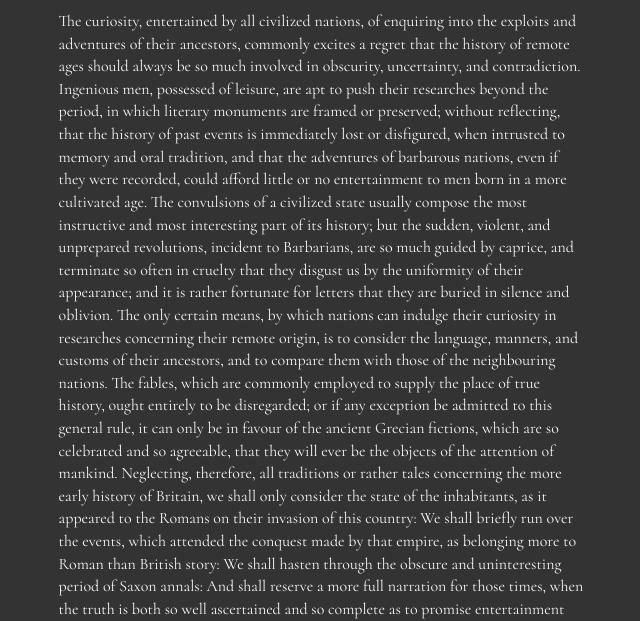
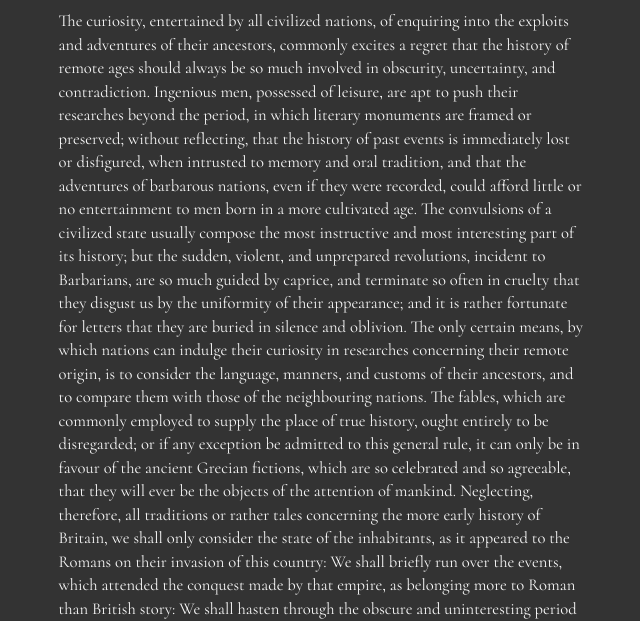
Before and after one commit to imdevine/jd, a plain HTML site: page index.html in a window 1280 px wide. Shown: the part 185-806 px from the top of the page, without its empty margins (319-959 px from the left). Drawn offline with Linux system fonts and the light colour scheme.

Commit message:
Update index.html

```diff
--- a/index.html
+++ b/index.html
@@ -41,7 +41,7 @@
 		letter-spacing: 0.0px;
 		line-height: 1.418;
 		color: #f8f8f8;
-    	font-size: calc(0.45vmax + 0.35vmin + 0.4rem + 1px);
+    	font-size: calc(0.5vmax + 0.35vmin + 0.4rem + 1px);
 
 		}
 
```
